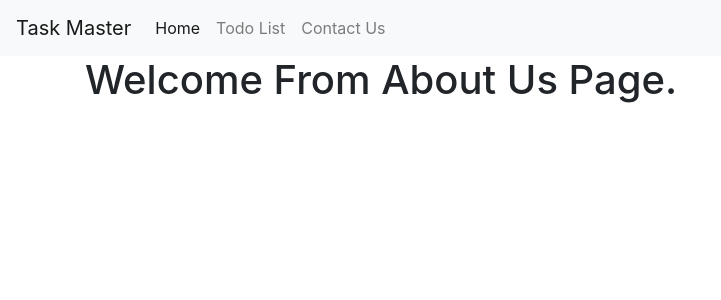
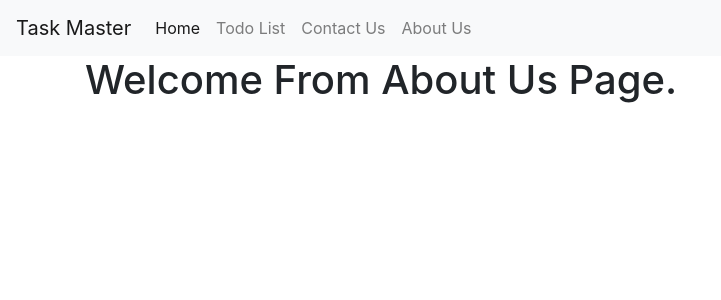
Before and after one commit to mzxz/task-master, a Django app: page /tasklist/about-us in a window 1280 px wide. Shown: the top 300 px of the page, without its empty margins (0-721 px from the left). Run offline with Django 3.2, Linux system fonts and the light colour scheme.

Commit message:
Added about page to navbar & linked pages

```diff
--- a/templates/base.html
+++ b/templates/base.html
@@ -20,9 +20,10 @@
         </button>
         <div class="collapse navbar-collapse" id="navbarNavAltMarkup">
           <div class="navbar-nav">
-            <a class="nav-link active" href="#">Home</a>
-            <a class="nav-link" href="#">Todo List</a>
-            <a class="nav-link" href="#">Contact Us</a>
+            <a class="nav-link active" href="/">Home</a>
+            <a class="nav-link" href="{% url 'todolist' %}">Todo List</a>
+            <a class="nav-link" href="{% url 'contact' %}">Contact Us</a>
+            <a class="nav-link" href="{% url 'about' %}">About Us</a>
           </div>
         </div>
       </nav>
```
